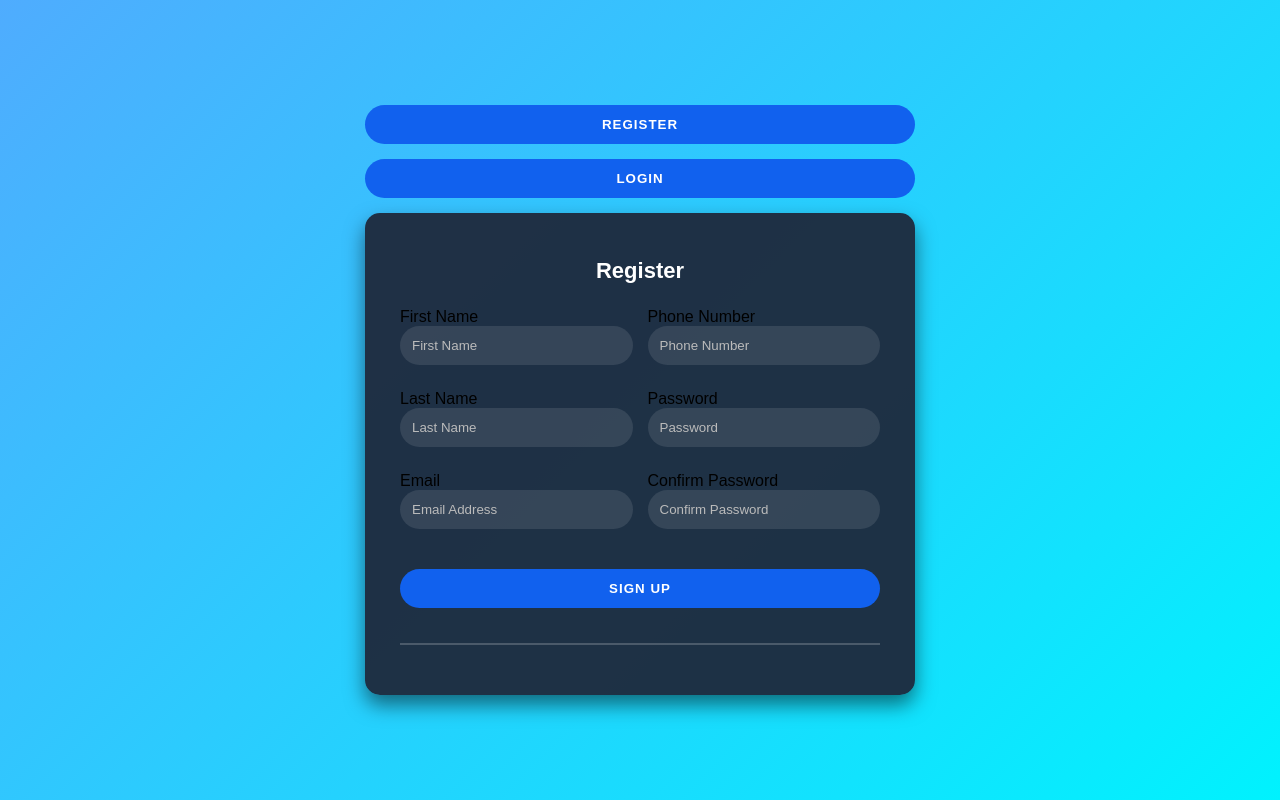
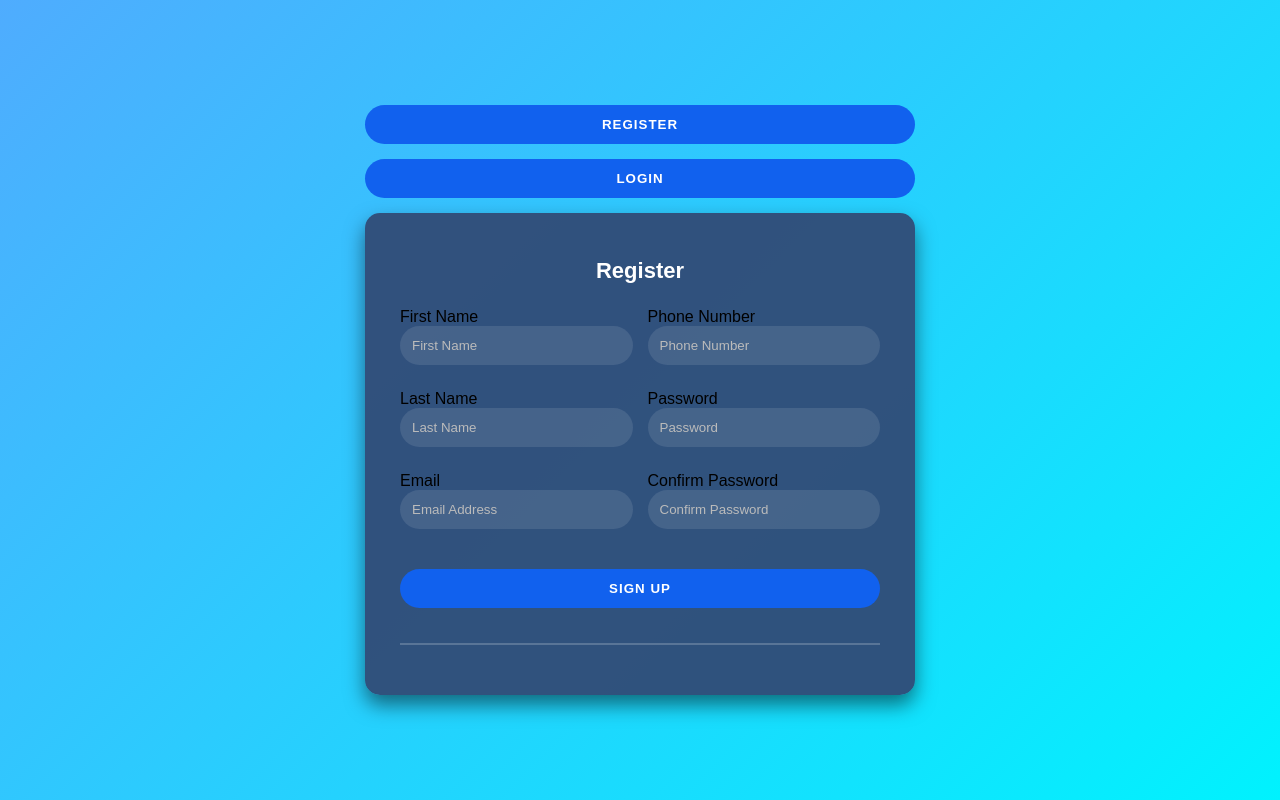
Before and after one commit to Eshhaa11/React-lesson1, a React (Create React App) app: page / in a window 1280 px wide. Built offline with nearby package versions, Linux system fonts and the light colour scheme.

Commit message:
style: Update background color in RegisterComponent CSS for improved aesthetics

```diff
--- a/src/components/RegisterComponent.css
+++ b/src/components/RegisterComponent.css
@@ -11,7 +11,7 @@ body {
 
 
 .register-container {
-    background: rgba(30, 41, 59, 0.95);
+    background: rgba(49, 75, 118, 0.95);
     border-radius: 15px;
     padding: 30px 35px;
     width: 100%;
```
